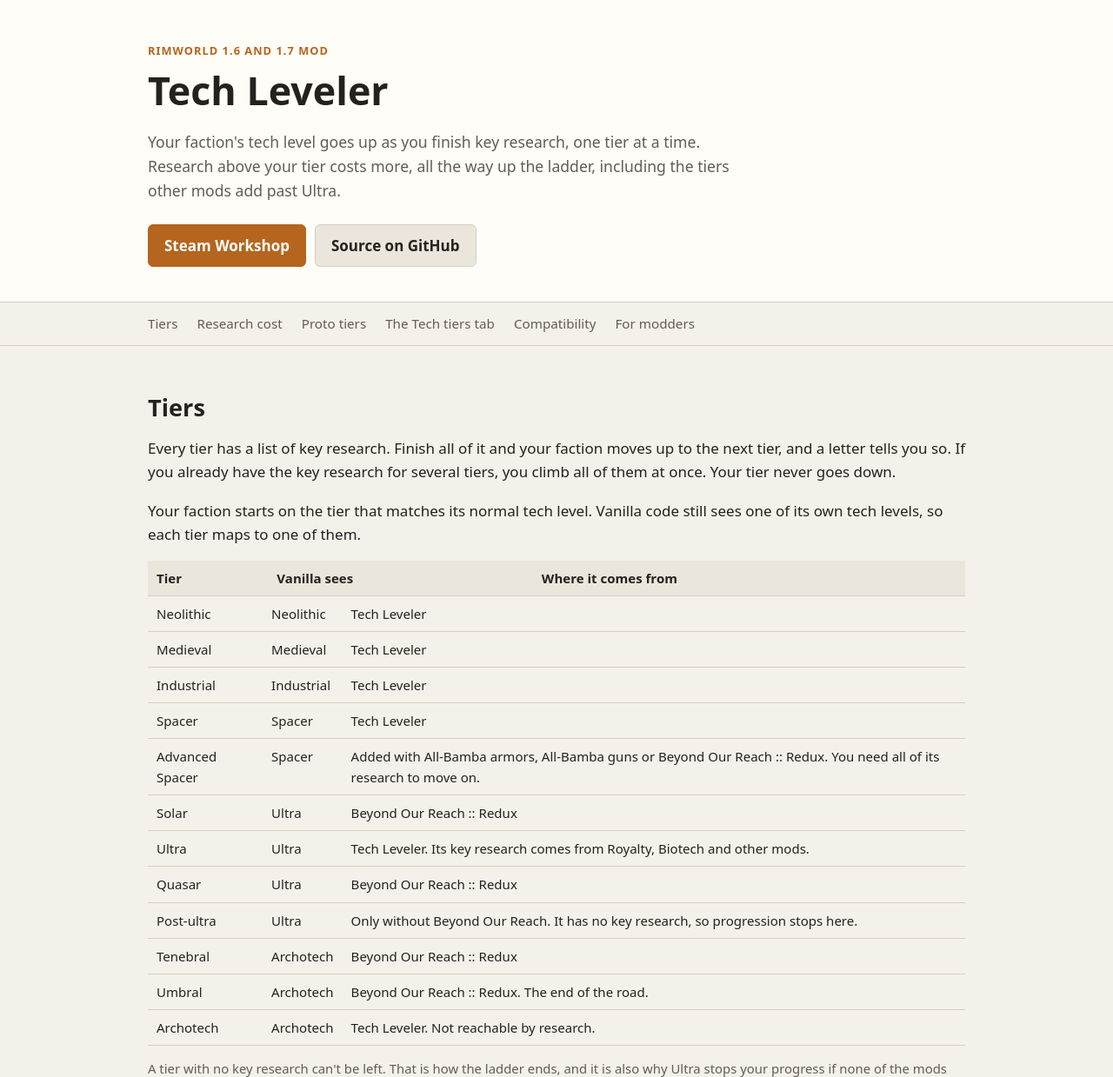
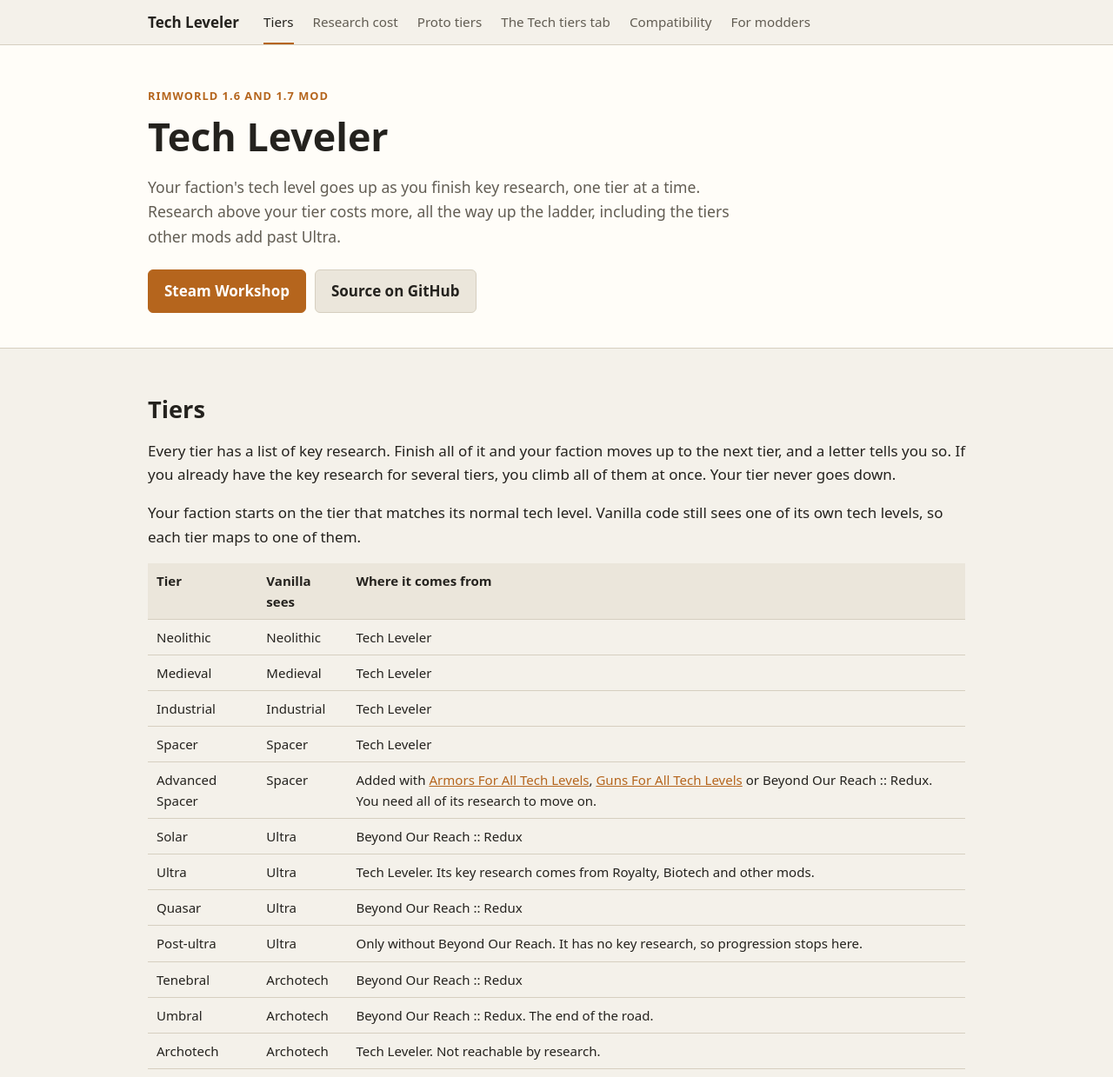
Before and after one commit to bambaryla-mods/RimworldTechLeveler, a plain HTML site: page site/index.html in a window 1280 px wide. Shown: the top 1239 px of the page at 87% size. Drawn offline with Linux system fonts and the light colour scheme.

Commit message:
Site: tabs in a top bar, fix table headers
The mod name and section tabs move into a sticky top bar that underlines the section in view. Table header cells line up with their columns again. The For All mods are named in full. Footer matches Comm Recruiter and Resource Generator Framework.

```diff
--- a/site/index.html
+++ b/site/index.html
@@ -9,7 +9,21 @@
 </head>
 <body>
 
-<header class="hero">
+<header class="topbar">
+  <div class="wrap">
+    <a class="brand" href="#top">Tech Leveler</a>
+    <nav class="tabs" aria-label="Sections">
+      <a href="#tiers">Tiers</a>
+      <a href="#cost">Research cost</a>
+      <a href="#proto">Proto tiers</a>
+      <a href="#tab">The Tech tiers tab</a>
+      <a href="#compat">Compatibility</a>
+      <a href="#modders">For modders</a>
+    </nav>
+  </div>
+</header>
+
+<section class="hero" id="top">
   <div class="wrap">
     <div>
       <p class="eyebrow">RimWorld 1.6 and 1.7 mod</p>
@@ -21,18 +35,8 @@
       </p>
     </div>
   </div>
-</header>
+</section>
 
-<nav class="toc">
-  <div class="wrap">
-    <a href="#tiers">Tiers</a>
-    <a href="#cost">Research cost</a>
-    <a href="#proto">Proto tiers</a>
-    <a href="#tab">The Tech tiers tab</a>
-    <a href="#compat">Compatibility</a>
-    <a href="#modders">For modders</a>
-  </div>
-</nav>
 
 <main class="wrap">
 
@@ -47,7 +51,7 @@
       <tr><td>Medieval</td><td>Medieval</td><td>Tech Leveler</td></tr>
       <tr><td>Industrial</td><td>Industrial</td><td>Tech Leveler</td></tr>
       <tr><td>Spacer</td><td>Spacer</td><td>Tech Leveler</td></tr>
-      <tr><td>Advanced Spacer</td><td>Spacer</td><td>Added with All-Bamba armors, All-Bamba guns or Beyond Our Reach :: Redux. You need all of its research to move on.</td></tr>
+      <tr><td>Advanced Spacer</td><td>Spacer</td><td>Added with <a href="https://bambaryla-mods.github.io/AllBambaArmors/">Armors For All Tech Levels</a>, <a href="https://bambaryla-mods.github.io/AllBambaGuns/">Guns For All Tech Levels</a> or Beyond Our Reach :: Redux. You need all of its research to move on.</td></tr>
       <tr><td>Solar</td><td>Ultra</td><td>Beyond Our Reach :: Redux</td></tr>
       <tr><td>Ultra</td><td>Ultra</td><td>Tech Leveler. Its key research comes from Royalty, Biotech and other mods.</td></tr>
       <tr><td>Quasar</td><td>Ultra</td><td>Beyond Our Reach :: Redux</td></tr>
@@ -97,7 +101,7 @@
   <h2>Compatibility</h2>
   <ul>
     <li><strong>Beyond Our Reach :: Redux:</strong> adds Solar before Ultra, Quasar after it, and Tenebral and Umbral in the archotech range.</li>
-    <li><strong>All-Bamba armors and guns, Beyond Our Reach:</strong> add the Advanced Spacer tier after Spacer.</li>
+    <li><strong>Armors For All Tech Levels, Guns For All Tech Levels, Beyond Our Reach:</strong> add the Advanced Spacer tier after Spacer.</li>
     <li><strong>Other mods:</strong> key research from Royalty, Biotech, Combat Extended, Dubs Bad Hygiene, Dead Man's Switch, Vanilla Vehicles Expanded, Rimputers, Rim-Effect and a few others is added to the matching tier when they are loaded.</li>
     <li><strong>YART:</strong> its era bands, colours and labels follow the Tech Leveler tiers, including the ones other mods add.</li>
     <li><strong>[LFS] UI Rethemed - Core:</strong> when active, the Tech tiers tab is drawn in its theme.</li>
@@ -123,16 +127,14 @@
 </main>
 
 <footer>
-  <div class="wrap">
-    Tech Leveler by Bambaryla. Licensed under <a href="https://creativecommons.org/licenses/by-nc-sa/4.0/">CC BY-NC-SA 4.0</a>.
-  </div>
+  <div class="wrap">Tech Leveler by Bambaryla · <a href="https://steamcommunity.com/sharedfiles/filedetails/?id=3828217997">Steam Workshop</a> · <a href="https://github.com/bambaryla-mods/RimworldTechLeveler">GitHub</a>. Licensed under <a href="https://creativecommons.org/licenses/by-nc-sa/4.0/">CC BY-NC-SA 4.0</a>.</div>
   <div class="wrap other-mods">
     <p class="other-mods-title">Other Bamba Mods</p>
     <ul>
-      <li><a href="https://bambaryla-mods.github.io/AllBambaArmors/">Armors For All</a> <a class="ws" href="https://steamcommunity.com/sharedfiles/filedetails/?id=3787547731">Workshop</a></li>
-      <li><a href="https://bambaryla-mods.github.io/AllBambaGuns/">Guns For All</a> <a class="ws" href="https://steamcommunity.com/sharedfiles/filedetails/?id=3782391721">Workshop</a></li>
-      <li><a href="https://bambaryla-mods.github.io/AllBambaMelee/">Melee Weapons For All</a> <a class="ws" href="https://steamcommunity.com/sharedfiles/filedetails/?id=3726524693">Workshop</a></li>
-      <li><a href="https://bambaryla-mods.github.io/AllBambaTurrets/">Turrets For All</a> <a class="ws" href="https://steamcommunity.com/sharedfiles/filedetails/?id=3800286808">Workshop</a></li>
+      <li><a href="https://bambaryla-mods.github.io/AllBambaArmors/">Armors For All Tech Levels</a> <a class="ws" href="https://steamcommunity.com/sharedfiles/filedetails/?id=3787547731">Workshop</a></li>
+      <li><a href="https://bambaryla-mods.github.io/AllBambaGuns/">Guns For All Tech Levels</a> <a class="ws" href="https://steamcommunity.com/sharedfiles/filedetails/?id=3782391721">Workshop</a></li>
+      <li><a href="https://bambaryla-mods.github.io/AllBambaMelee/">Melee Weapons For All Tech Levels</a> <a class="ws" href="https://steamcommunity.com/sharedfiles/filedetails/?id=3726524693">Workshop</a></li>
+      <li><a href="https://bambaryla-mods.github.io/AllBambaTurrets/">Turrets For All Tech Levels</a> <a class="ws" href="https://steamcommunity.com/sharedfiles/filedetails/?id=3800286808">Workshop</a></li>
       <li><a href="https://bambaryla-mods.github.io/RimworldBeyondOurReach/">Beyond Our Reach</a> <a class="ws" href="https://steamcommunity.com/sharedfiles/filedetails/?id=3768354639">Workshop</a></li>
       <li><a href="https://bambaryla-mods.github.io/ResourceGeneratorFramework/">Resource Generator Framework</a> <a class="ws" href="https://steamcommunity.com/sharedfiles/filedetails/?id=3768286295">Workshop</a></li>
       <li><a href="https://bambaryla-mods.github.io/rimworldExpeditions/">Expeditions</a></li>
@@ -143,5 +145,24 @@
   </div>
 </footer>
 
+<script>
+  // Underlines the tab of the section in view.
+  (function () {
+    var tabs = document.querySelectorAll('.tabs a');
+    if (!('IntersectionObserver' in window) || !tabs.length) return;
+    var byId = {};
+    tabs.forEach(function (a) { byId[a.getAttribute('href').slice(1)] = a; });
+    var io = new IntersectionObserver(function (entries) {
+      entries.forEach(function (e) {
+        if (!e.isIntersecting) return;
+        tabs.forEach(function (a) { a.classList.toggle('on', a === byId[e.target.id]); });
+      });
+    }, { rootMargin: '-15% 0px -75% 0px' });
+    Object.keys(byId).forEach(function (id) {
+      var s = document.getElementById(id);
+      if (s) io.observe(s);
+    });
+  })();
+</script>
 </body>
 </html>
--- a/site/style.css
+++ b/site/style.css
@@ -70,13 +70,17 @@ code {
 .btn.primary { background: var(--accent); border-color: var(--accent); color: var(--accent-text); }
 .btn:hover { filter: brightness(1.08); }
 
-/* Section nav */
-.toc { position: sticky; top: 0; z-index: 5; background: var(--bg); border-bottom: 1px solid var(--line); }
-.toc .wrap { display: flex; gap: 22px; overflow-x: auto; padding-top: 12px; padding-bottom: 12px; white-space: nowrap; }
-.toc a { color: var(--muted); text-decoration: none; font-size: 0.95rem; }
-.toc a:hover { color: var(--accent); }
+/* Top bar: mod name and section tabs */
+.topbar { position: sticky; top: 0; z-index: 5; background: var(--bg); border-bottom: 1px solid var(--line); }
+/* The tabs sit next to the name, or on their own row when they don't fit. */
+.topbar .wrap { display: flex; flex-wrap: wrap; align-items: center; column-gap: 28px; }
+.brand { font-weight: 700; color: var(--text); text-decoration: none; white-space: nowrap; padding: 12px 0; }
+.tabs { display: flex; flex-shrink: 0; max-width: 100%; gap: 22px; overflow-x: auto; white-space: nowrap; scrollbar-width: none; }
+.tabs a { color: var(--muted); text-decoration: none; font-size: 0.95rem; padding: 13px 0 11px; border-bottom: 2px solid transparent; }
+.tabs a:hover { color: var(--accent); }
+.tabs a.on { color: var(--text); border-bottom-color: var(--accent); }
 
-main section { padding: 44px 0 8px; scroll-margin-top: 50px; }
+main section { padding: 44px 0 8px; scroll-margin-top: 56px; }
 main section + section { border-top: 1px solid var(--line); }
 
 .caption, .note { color: var(--muted); font-size: 0.93rem; }
@@ -89,8 +93,7 @@ main section + section { border-top: 1px solid var(--line); }
 .rules dd.bad { border-left-color: var(--bad); }
 
 /* Tables */
-table { width: 100%; border-collapse: collapse; margin: 12px 0; font-size: 0.94rem; display: block; overflow-x: auto; }
-thead, tbody { display: table; width: 100%; border-collapse: collapse; }
+table { width: 100%; border-collapse: collapse; margin: 12px 0; font-size: 0.94rem; }
 th, td { text-align: left; padding: 8px 10px; border-bottom: 1px solid var(--line); vertical-align: top; }
 th { background: var(--surface-2); font-weight: 600; }
 td.num, th.num { font-variant-numeric: tabular-nums; }
@@ -101,6 +104,9 @@ footer { margin-top: 48px; padding: 24px 0 40px; border-top: 1px solid var(--lin
   body { font-size: 16px; }
   .wrap { padding: 0 16px; }
   .hero { padding: 32px 0; }
+  .brand { padding-bottom: 2px; }
+  .tabs { width: 100%; }
+  table { display: block; overflow-x: auto; }
 }
 
 /* ---------- other Bamba mods (footer) ---------- */
```
